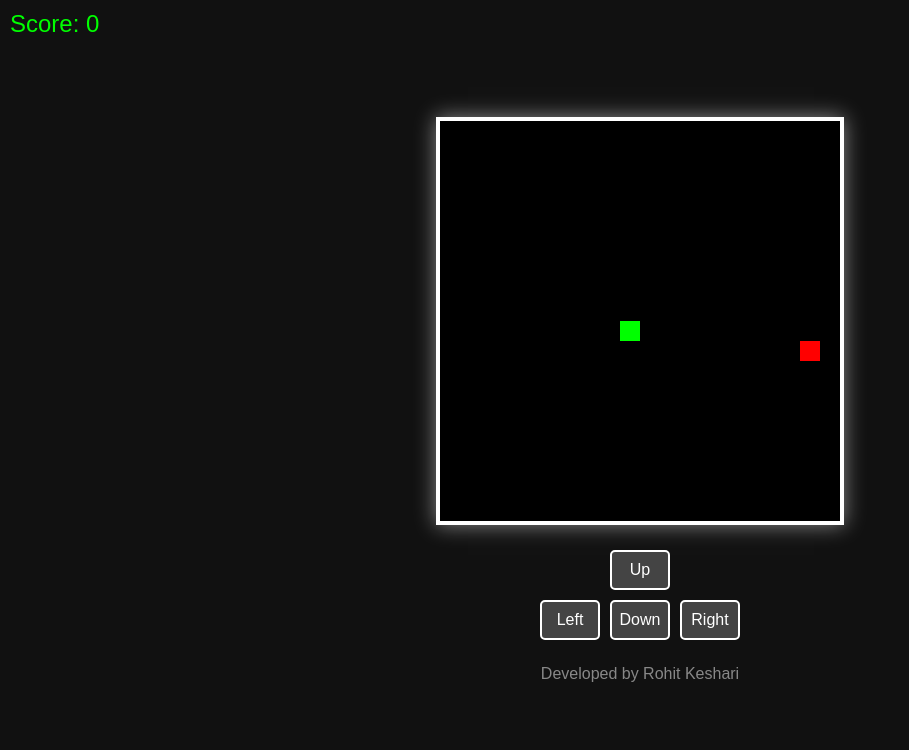
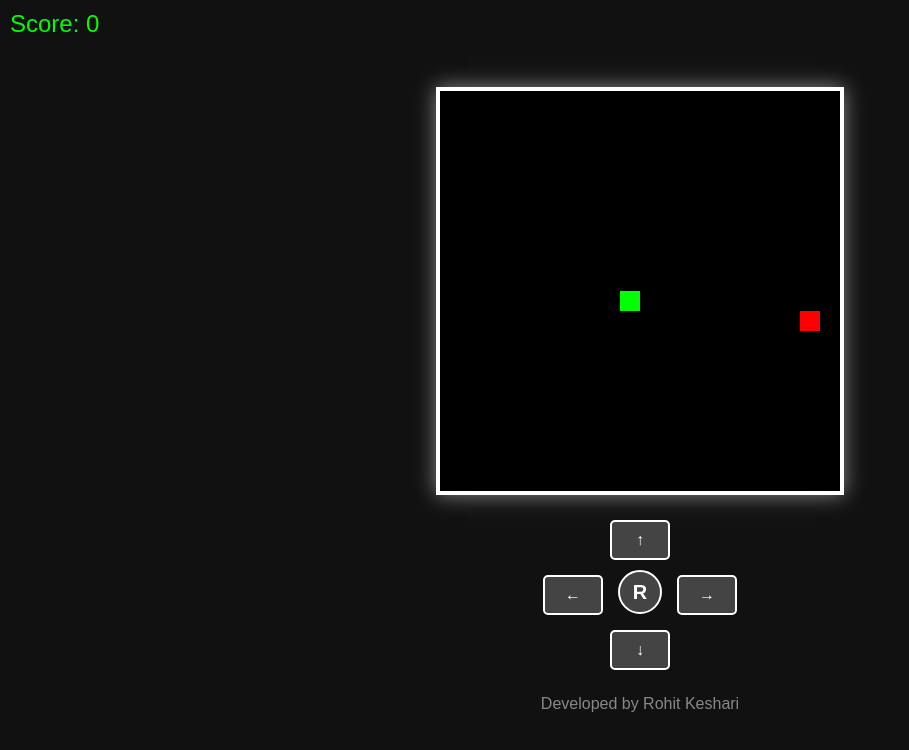
Before and after one commit to rohitkeshari0143/Snack-game., a plain HTML site: page index.html in a window 1280 px wide. Shown: the whole page, without its empty margins (0-909 px from the left). Drawn offline with Linux system fonts and the light colour scheme.

Commit message:
Add files via upload

```diff
--- a/index.html
+++ b/index.html
@@ -58,6 +58,27 @@
             display: flex;
             justify-content: center;
         }
+        #down {
+            margin-top: 10px; /* Add extra space above the Down button */
+        }
+        #token {
+            display: flex;
+            justify-content: center;
+            align-items: center;
+            width: 40px;
+            height: 40px;
+            margin: 0 10px; /* Space between Left and Right buttons */
+            font-size: 20px;
+            font-weight: bold;
+            color: white;
+            background-color: #444;
+            border: 2px solid #fff;
+            border-radius: 50%; /* Make it circular */
+            text-align: center;
+        }
+        #up {
+            margin-bottom: 10px; /* Move the Up button slightly upward */
+        }
     </style>
 </head>
 <body>
@@ -65,12 +86,15 @@
     <canvas id="gameCanvas" width="400" height="400"></canvas>
     <div class="controls">
         <div class="row">
-            <button id="up">Up</button>
+            <button id="up">↑</button> <!-- Up button -->
         </div>
         <div class="row">
-            <button id="left">Left</button>
-            <button id="down">Down</button>
-            <button id="right">Right</button>
+            <button id="left">←</button> <!-- Left button -->
+            <div id="token">R</div> <!-- Token added here -->
+            <button id="right">→</button> <!-- Right button -->
+        </div>
+        <div class="row">
+            <button id="down">↓</button> <!-- Down button -->
         </div>
     </div>
     <footer>Developed by Rohit Keshari</footer> <!-- Developer name added here -->
```
